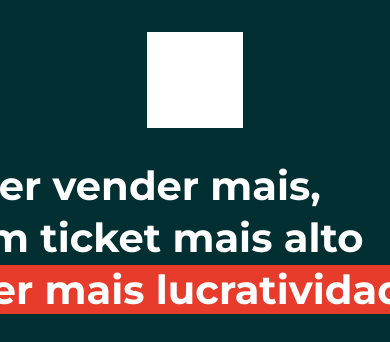
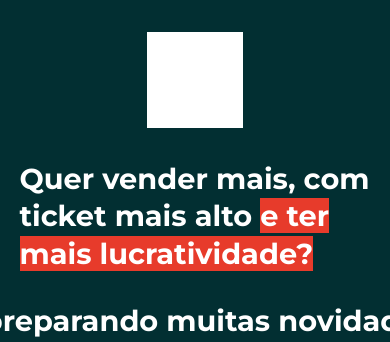
Before and after one commit to pedrohhcunha/sagaz, a Next.js app: page / in a window 390 px wide. Shown: the top 342 px of the page. Built offline with nearby package versions, Linux system fonts and the light colour scheme.

Commit message:
Ajustando a responsividade

```diff
--- a/styles/index.module.scss
+++ b/styles/index.module.scss
@@ -208,6 +208,22 @@
 
     @media (max-width: 1024px){
 
+        .title{
+            font-size: 1.8rem;
+            width: 100%;
+            white-space: initial;
+        }
+
+        .videoSection{
+            width: 100%;
+            padding: 1rem 10%;
+
+            .video{
+                width: 100%;
+                padding-top: calc(9 / 16 * 100%);
+            }
+        }
+
         .formSection{
             flex-direction: column-reverse;
 
```
